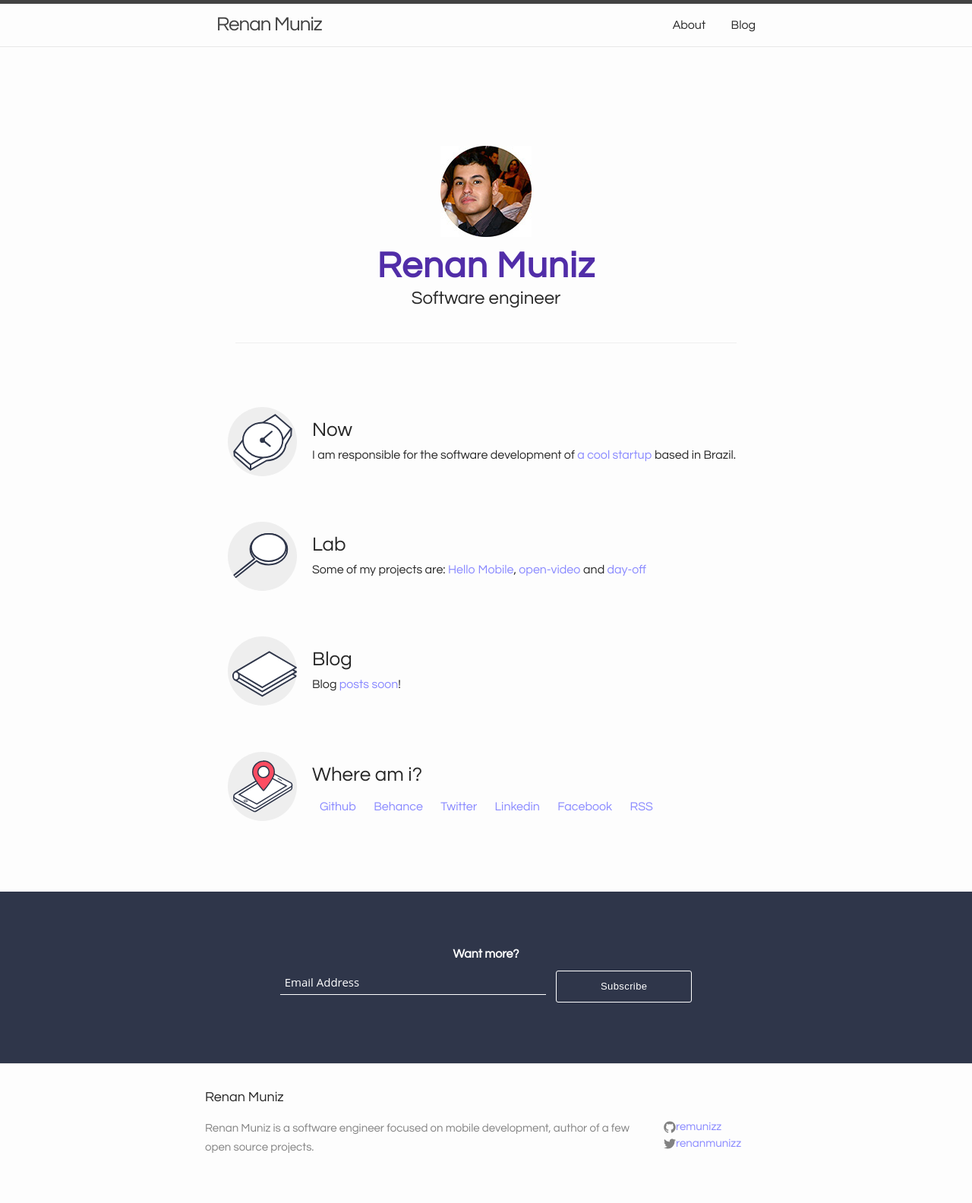
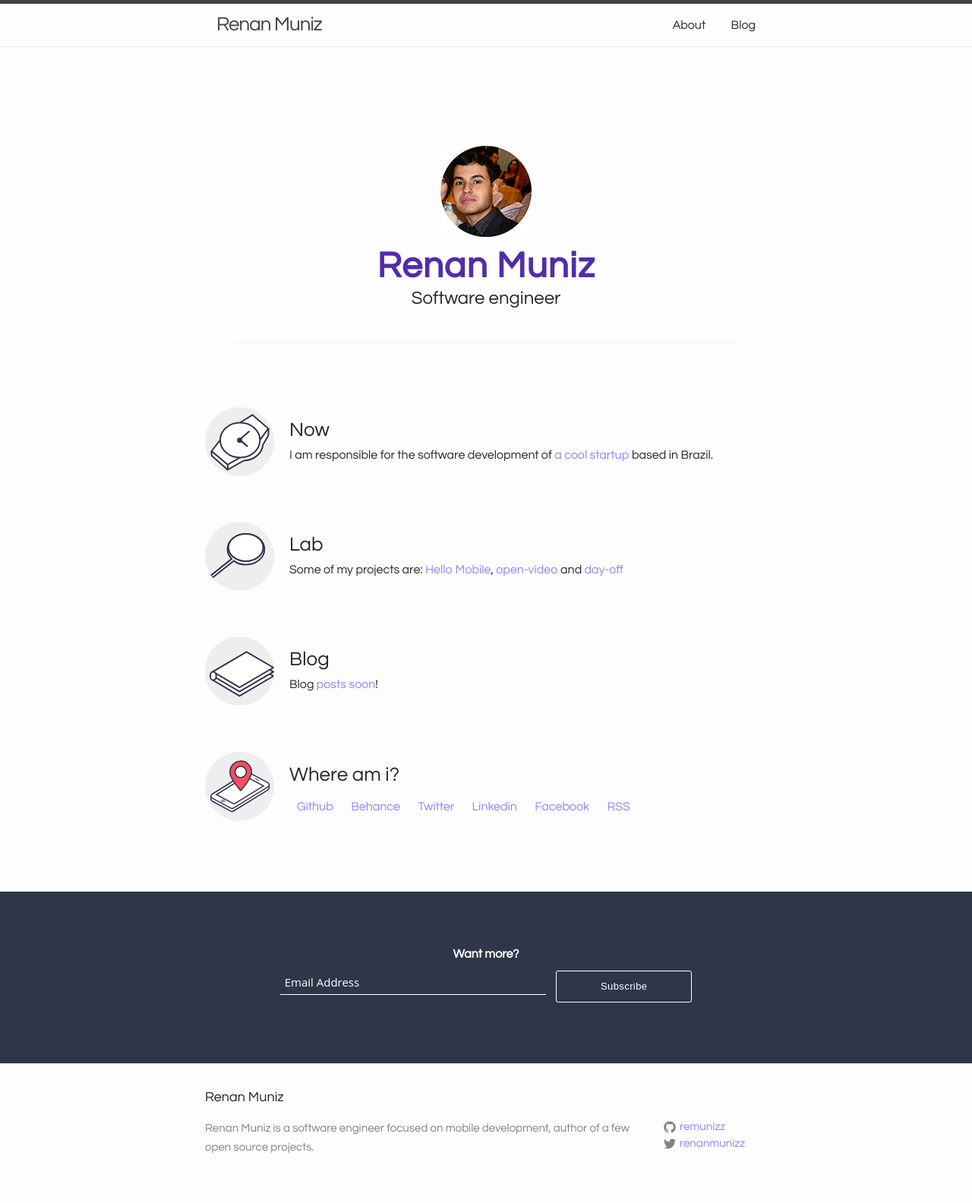
Before and after one commit to remunizz/remunizz.github.io, a Jekyll site: the page built from index.html, in a window 1280 px wide. Shown: the whole page at 76% size. Built offline with Jekyll 4.4.1, drawn with Linux system fonts in a browser that asks for light colours.

Commit message:
Update footer social links style

```diff
--- a/_sass/_base.scss
+++ b/_sass/_base.scss
@@ -78,7 +78,7 @@
  * Lists
  */
 ul, ol {
-    margin: 0 $spacing-unit;
+    margin: 0;
 }
 
 li {
--- a/_sass/_layout.scss
+++ b/_sass/_layout.scss
@@ -414,6 +414,10 @@
   display: block;
 }
 
+.social-media-list .username {
+  padding-left: 5px;
+}
+
 .list-view {
   h3 {
 	padding: 25px 0 0px 0;
```
Also changed, not shown: assets/style.min.css.
